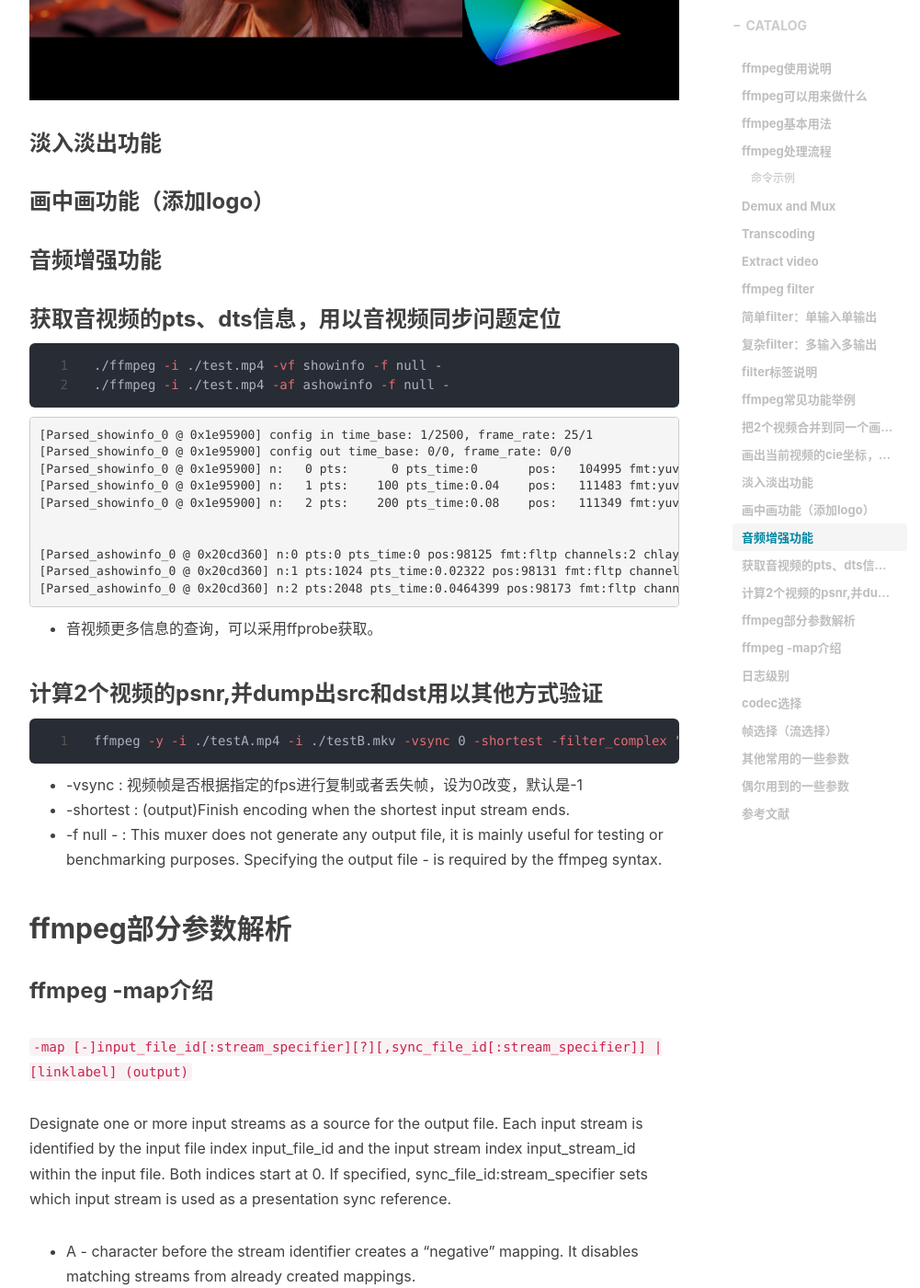
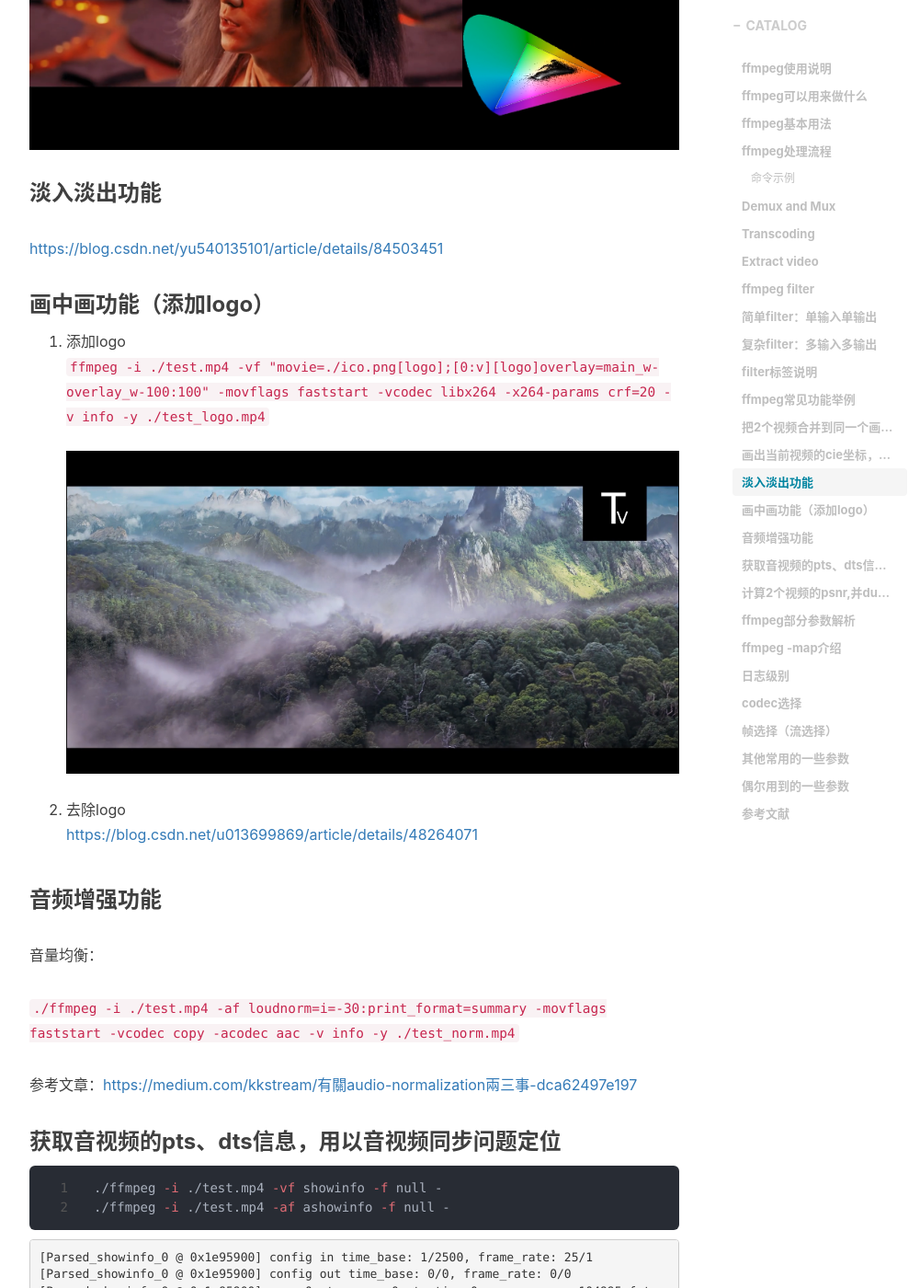
Before and after one commit to Thunvan/Thunvan.github.io, a Jekyll site: the page built from _posts/2019-04-09-ffmpeg使用说明以及常见功能举例.md, in a window 1280 px wide and 1400 px high, scrolled down 5367 px. Shown: the whole window at 92% size, without its empty margins (233-1234 px from the left). Built offline with Jekyll 4.4.1, drawn with Linux system fonts in a browser that asks for light colours; nearby versions of some CDN libraries; comment, search, counter and statistics services are not loaded; some of the changed text lies outside the part shown.

Commit message:
update blogs

```diff
--- a/_posts/2019-04-09-ffmpeg使用说明以及常见功能举例.md
+++ b/_posts/2019-04-09-ffmpeg使用说明以及常见功能举例.md
@@ -173,9 +174,25 @@ or
 
 ### 淡入淡出功能
 
+<https://blog.csdn.net/yu540135101/article/details/84503451>
+
 ### 画中画功能（添加logo）
 
+1. 添加logo
+   `ffmpeg -i ./test.mp4 -vf "movie=./ico.png[logo];[0:v][logo]overlay=main_w-overlay_w-100:100" -movflags faststart -vcodec libx264 -x264-params crf=20 -v info -y ./test_logo.mp4`
+
+   ![Image](/img/post_img/2019/2019-04-19_11_38_05-GeePlayerMask.png)
+
+2. 去除logo
+   <https://blog.csdn.net/u013699869/article/details/48264071>
+
 ### 音频增强功能
+
+音量均衡：
+
+`./ffmpeg -i ./test.mp4 -af loudnorm=i=-30:print_format=summary -movflags faststart -vcodec copy -acodec aac -v info -y ./test_norm.mp4`
+
+参考文章：<https://medium.com/kkstream/有關audio-normalization兩三事-dca62497e197>
 
 ### 获取音视频的pts、dts信息，用以音视频同步问题定位
 
```
Also changed, not shown: other parts of _posts/2019-04-09-ffmpeg使用说明以及常见功能举例.md (+1 -0 lines), img/post_img/2019/2019-04-19_11_38_05-GeePlayerMask.png (added).
